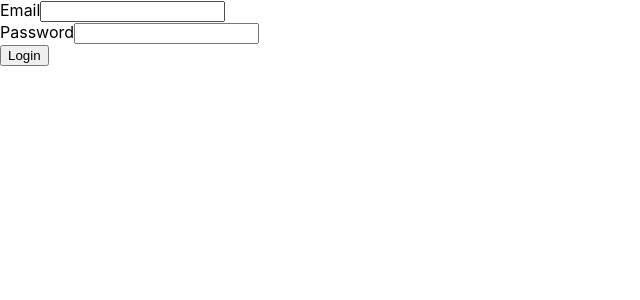
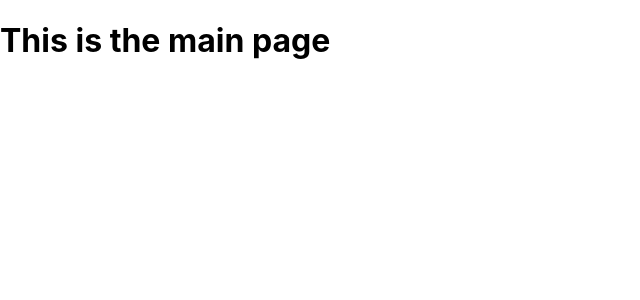
Before and after one commit to josuandiamunoz/StudentsApp, a React (Create React App) app in the folder frontend/: page /main in a window 1280 px wide. Shown: the top 300 px of the page, without its empty margins (0-640 px from the left). Built offline with nearby package versions, Linux system fonts and the light colour scheme; sample sign-in values are in the browser's storage.

Commit message:
Routing implemented:  - New path "/main" to navigate to main page.  - "/" for login.
Protected route implemented, to redirect unauthenticated users to login page.

```diff
--- a/frontend/src/App.js
+++ b/frontend/src/App.js
@@ -1,8 +1,21 @@
+import { BrowserRouter, Routes, Route } from 'react-router-dom';
 import Login from './controls/views/login/Login';
+import ProtectedRoute from './routes/ProtectedRoute';
+import Main from './controls/layout/Main';
 
 function App() {
   return (
-    <Login />
+    <BrowserRouter>
+      <Routes>
+          <Route path="/" element={<Login />} />
+          <Route path="/main" element={
+                <ProtectedRoute>
+                    <Main />
+                </ProtectedRoute>
+            }
+          />
+      </Routes>
+    </BrowserRouter>
   );
 }
 
--- a/frontend/src/controls/views/login/Login.js
+++ b/frontend/src/controls/views/login/Login.js
@@ -1,10 +1,12 @@
 import axios from 'axios';
 import React, { useState } from 'react';
+import { useNavigate } from 'react-router-dom';
 import TextBox from "../../common/textbox/TextBox";
 import Button from "../../common/button/Button";
 
 
 function Login(){
+    const navigate = useNavigate();
     const [email, setEmail] = useState("");
     const [password, setPassword] = useState("");
 
@@ -18,7 +20,7 @@ function Login(){
             const userEmail = response.data.data.email;
             localStorage.setItem("token", token);
             localStorage.setItem("email", userEmail);
-            alert("Login successful.");
+            navigate("/main");
         } catch (error) {
             alert("Login failed: " + error);
         }
--- /dev/null
+++ b/frontend/src/routes/ProtectedRoute.js
@@ -0,0 +1,11 @@
+import {Navigate} from "react-router-dom";
+
+function ProtectedRoute({children}) {
+    const token = localStorage.getItem("token");
+    if (!token) {
+        return <Navigate to="/" replace />;
+    }
+    return children;
+}
+
+export default ProtectedRoute;
```
